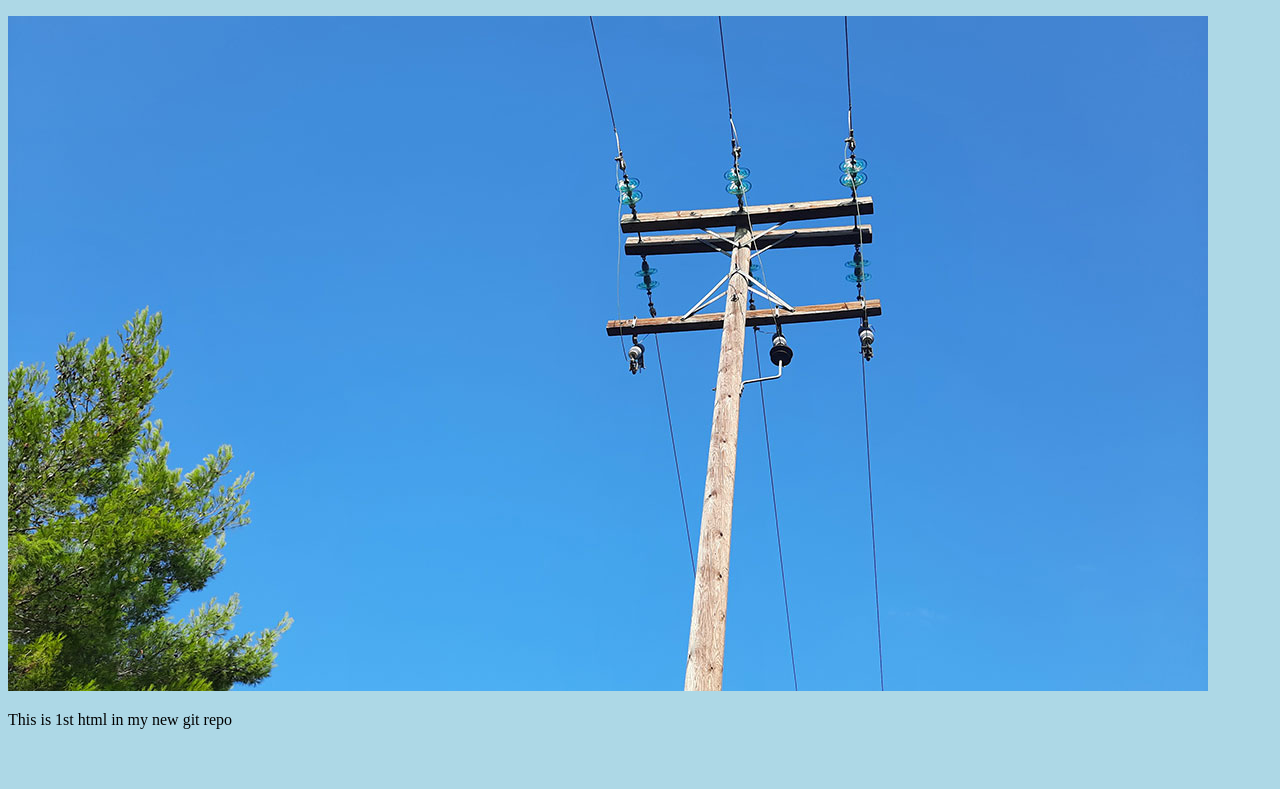
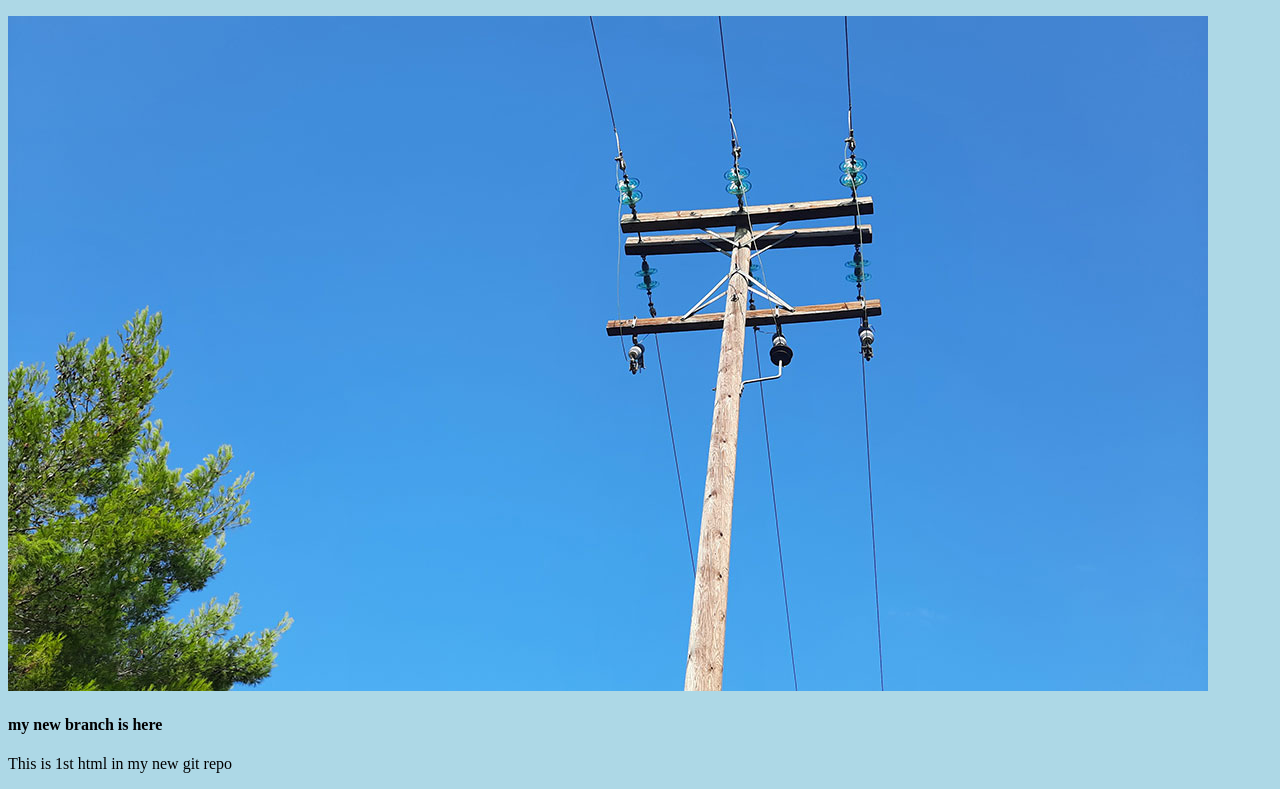
Before and after one commit to ninaniyu/demo-repo, a plain HTML site: page index.html in a window 1280 px wide. Shown: the part 105-894 px from the top of the page. Before the commit the page ends 850 px from the top, so only its background shows below. Drawn offline with Linux system fonts and the light colour scheme.

Commit message:
added h4

```diff
--- a/index.html
+++ b/index.html
@@ -13,6 +13,7 @@
     <h1>hello</h1>
     <h3>added title</h3>
     <div><img src="foto.jpg" alt="slika"></div>
+    <h4>my new branch is here</h4>
     <p>This is 1st html in my new git repo</p>
 </body>
 
```
